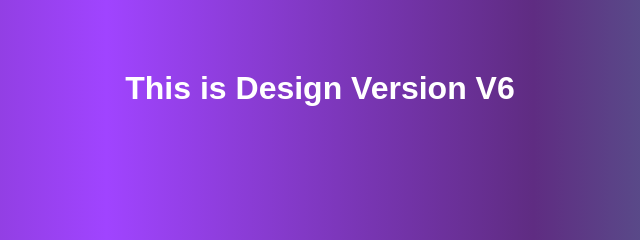
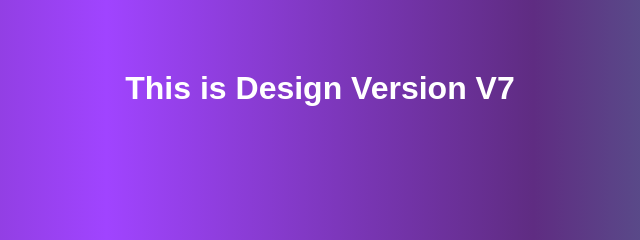
Before and after one commit to adityak0195/myrepo, a plain HTML site: page index.html in a window 1280 px wide. Shown: the part 312-552 px from the top of the page, 320-960 px from the left. Drawn offline with Linux system fonts and the light colour scheme.

Commit message:
Changed the version from V6 to V7

```diff
--- a/index.html
+++ b/index.html
@@ -8,7 +8,7 @@
 </head>
 
 <body>
-  <h1>This is Design Version V6</h1>
+  <h1>This is Design Version V7</h1>
 </body>
 
 </html>
```
